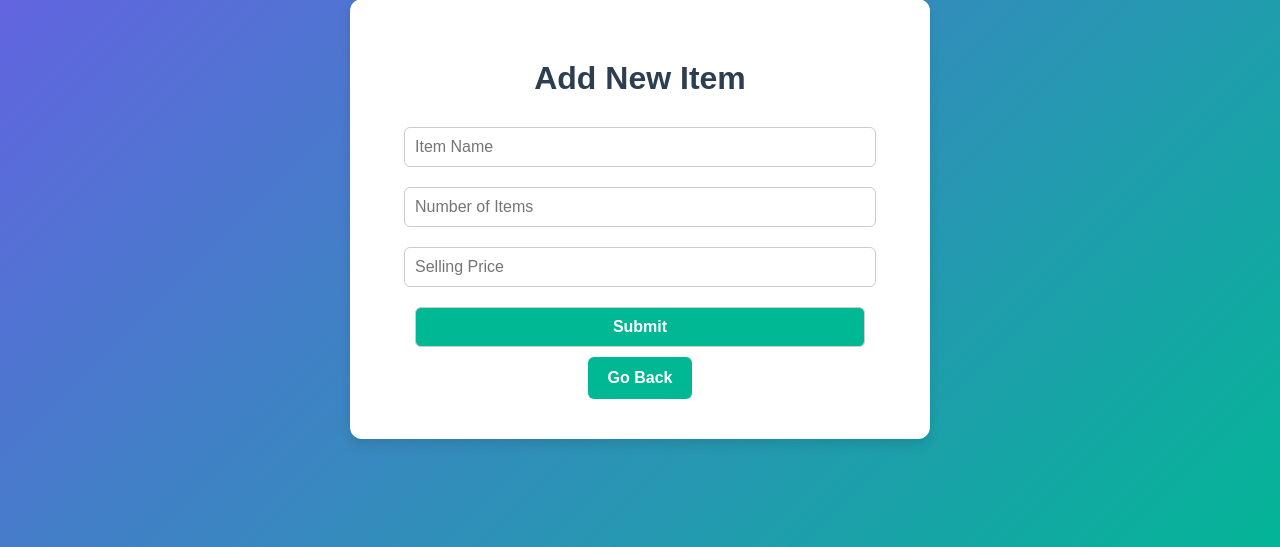
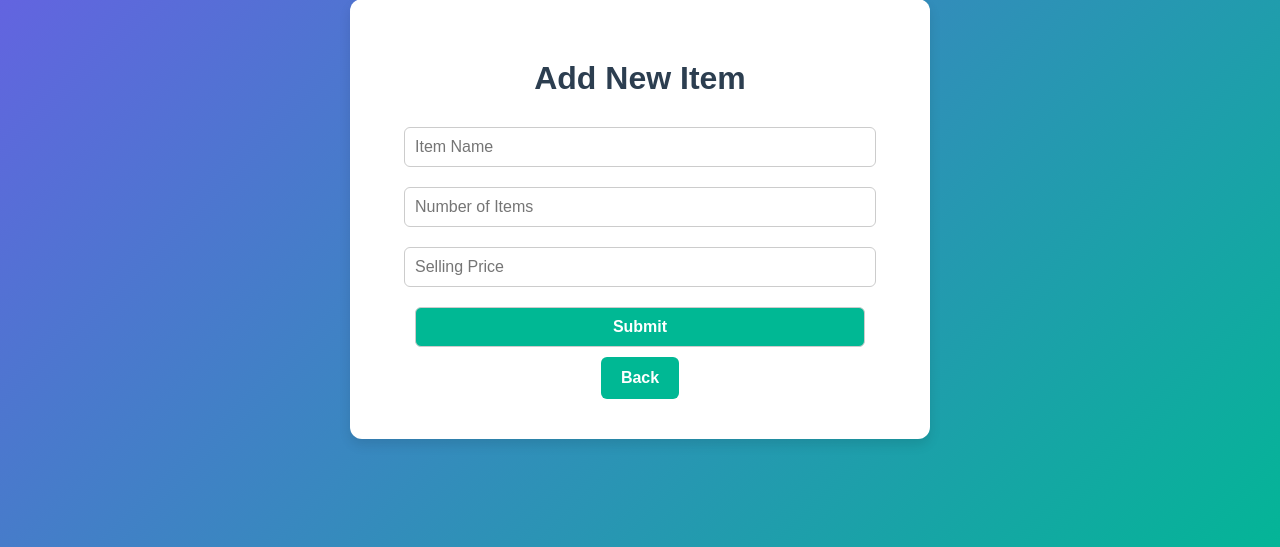
Before and after one commit to Harish04050604/inventoryManagement, a Django app: page /add_items/ in a window 1280 px wide. Shown: the part 181-728 px from the top of the page. Run offline with Django 5.2, Linux system fonts and the light colour scheme.

Commit message:
add back and delete button in task.html and add_items.html(pranav)

```diff
--- a/members/templates/add_items.html
+++ b/members/templates/add_items.html
@@ -85,7 +85,7 @@
         />
         <button type="submit">Submit</button>
         <!-- <a class="button" type="submit" style="cursor: pointer;">Submit</a> -->
-        <a href="{% url 'view_tasks' %}" class="button">Go Back</a>
+        <a href="{% url 'view_tasks' %}" class="button">Back</a>
       </form>
     </div>
   </body>
```
